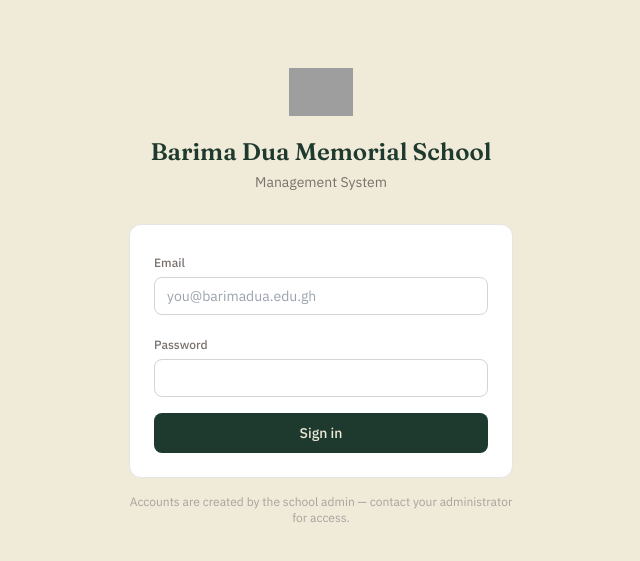
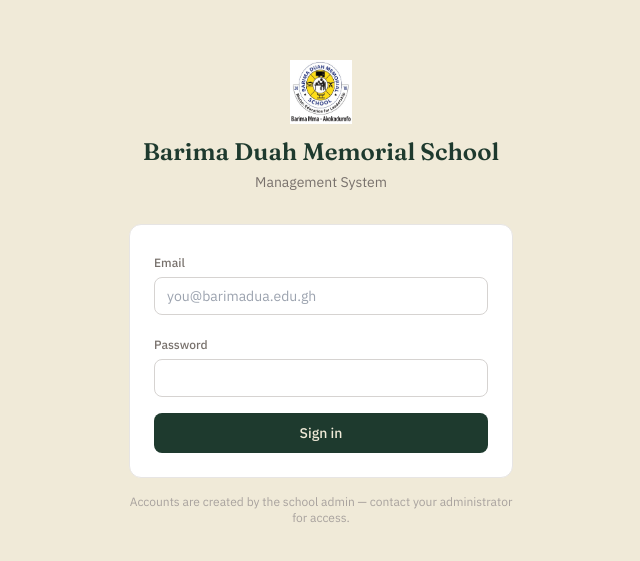
Before and after one commit to wersonaustin1042-debug/barima-dua-sms, a Next.js app: page /login in a window 1280 px wide. Shown: the part 107-668 px from the top of the page, without its empty margins (319-959 px from the left). Built offline with nearby package versions, Linux system fonts and the light colour scheme; no server answers; grey boxes are pictures that could not be loaded.

Commit message:
Add files via upload

```diff
--- a/app/layout.jsx
+++ b/app/layout.jsx
@@ -1,8 +1,8 @@
 import "./globals.css";
 
 export const metadata = {
-  title: "Barima Dua Memorial School — Management System",
-  description: "Enrollment, attendance, and fees for Barima Dua Memorial School",
+  title: "Barima Duah Memorial School — Management System",
+  description: "Enrollment, attendance, and fees for Barima Duah Memorial School",
 };
 
 export default function RootLayout({ children }) {
--- a/app/login/page.jsx
+++ b/app/login/page.jsx
@@ -50,11 +50,11 @@
         <div className="text-center mb-8">
           <img
             src="/logo.png"
-            alt="Barima Dua Memorial School"
+            alt="Barima Duah Memorial School"
             className="h-16 w-16 mx-auto mb-3 object-contain"
             onError={(e) => (e.currentTarget.style.display = "none")}
           />
-          <h1 className="font-display text-2xl font-semibold text-pine">Barima Dua Memorial School</h1>
+          <h1 className="font-display text-2xl font-semibold text-pine">Barima Duah Memorial School</h1>
           <p className="text-sm text-stone-500 mt-1">Management System</p>
         </div>
 
--- a/app/report-card/page.jsx
+++ b/app/report-card/page.jsx
@@ -354,7 +354,7 @@
             {/* Header */}
             <div className="text-center border-b border-stone-200 pb-4 mb-4">
               <img src="/logo.png" alt="" className="h-14 w-14 mx-auto mb-2 object-contain" />
-              <p className="font-display text-xl font-semibold text-pine">Barima Dua Memorial School</p>
+              <p className="font-display text-xl font-semibold text-pine">Barima Duah Memorial School</p>
               <p className="text-xs text-stone-400">Creche — JHS 3</p>
               <p className="text-sm font-medium text-ink mt-2">Terminal Report Card</p>
             </div>
--- a/components/Sidebar.jsx
+++ b/components/Sidebar.jsx
@@ -53,7 +53,7 @@
       {/* Desktop sidebar */}
       <aside className="hidden sm:flex flex-col w-56 shrink-0 border-r border-stone-200 min-h-screen p-4">
         <div className="mb-8 px-2">
-          <p className="font-display text-lg font-semibold text-pine leading-tight">Barima Dua</p>
+          <p className="font-display text-lg font-semibold text-pine leading-tight">Barima Duah</p>
           <p className="text-[11px] text-stone-400 mt-0.5">Creche — JHS 3</p>
         </div>
         <nav className="space-y-1 flex-1">
@@ -76,7 +76,7 @@
 
       {/* Mobile top bar */}
       <div className="sm:hidden sticky top-0 z-20 bg-paper border-b border-stone-200 px-4 py-3 flex items-center justify-between">
-        <p className="font-display text-base font-semibold text-pine leading-tight">Barima Dua</p>
+        <p className="font-display text-base font-semibold text-pine leading-tight">Barima Duah</p>
         <button onClick={signOut} className="text-xs text-stone-400">
           Sign out
         </button>
```
Also changed, not shown: public/logo.png (added).
